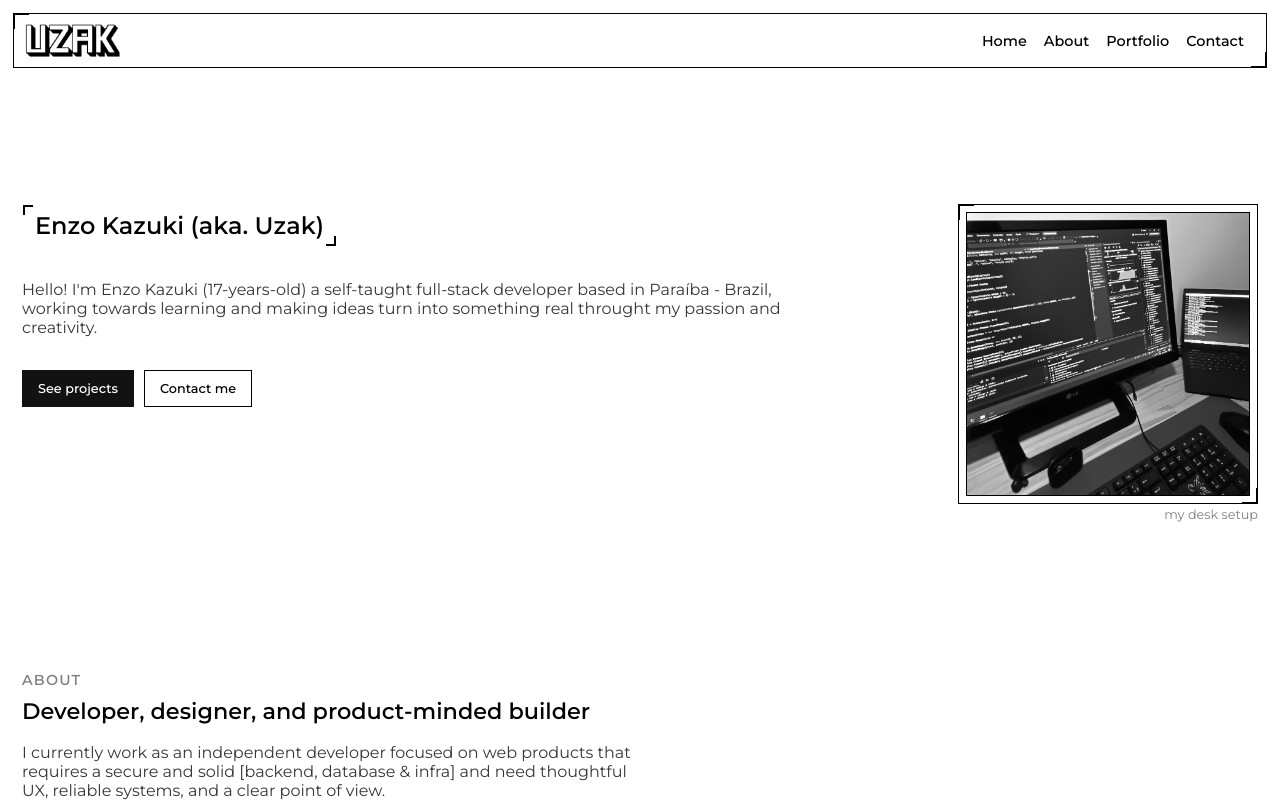
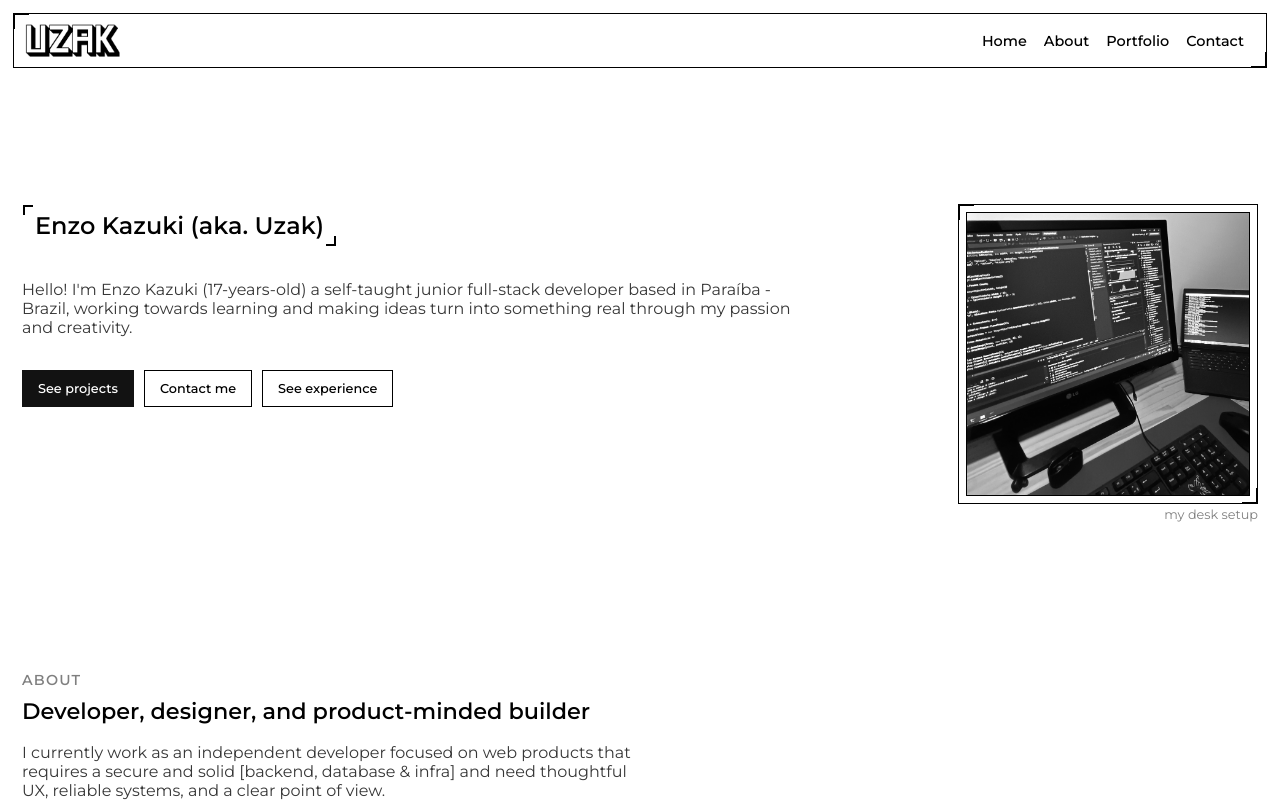
Before and after one commit to enzoKazuki/uzaktech.web, a Next.js app: page /portfolio in a window 1280 px wide. Built offline with nearby package versions, Linux system fonts and the light colour scheme; no server answers.

Commit message:
portfolio polish and typo

```diff
--- a/src/app/(root)/portfolio/page.tsx
+++ b/src/app/(root)/portfolio/page.tsx
@@ -1,5 +1,4 @@
 import * as s from "./styles";
-import * as bx from "@/styles/primitive/box";
 import * as tx from "@/styles/primitive/text";
 import * as sc from "@/styles/primitive/section";
 import * as wp from "@/styles/primitive/wrapper";
@@ -7,7 +6,8 @@ import { AvailabilityLable, Cta, ProjectView, Stack } from "@/components";
 import { Metadata } from "next";
 
 export const metadata: Metadata = {
-	title: "Portfolio"
+	title: "Portfolio",
+	keywords: ["enzo kazuki", "kazuki", "uzak"]
 };
 
 export default function Page() {
@@ -19,12 +19,13 @@ export default function Page() {
 						Enzo Kazuki (aka. Uzak)
 					</tx.H1>
 					<sc.Copy $maxWidth="49rem">
-						Hello! I'm Enzo Kazuki (17-years-old) a self-taught full-stack developer based in Paraíba - Brazil, working towards learning and making ideas turn into something real throught my passion and creativity.
+						Hello! I'm Enzo Kazuki (17-years-old) a self-taught junior full-stack developer based in Paraíba - Brazil, working towards learning and making ideas turn into something real through my passion and creativity.
 					</sc.Copy>
 
 					<wp.Row $fWrap="wrap" $gap="10px">
 						<Cta href="#projects">See projects</Cta>
 						<Cta href="/contact" btnProps={{$style: "ghost_link"}}>Contact me</Cta>
+						<Cta href="#experience" btnProps={{$style: "ghost_link"}}>See experience</Cta>
 					</wp.Row>
 				</sc.Content>
 
@@ -130,7 +131,7 @@ export default function Page() {
 				<ProjectView portfolio />
 			</sc.Section>
 
-			<sc.Section id="career">
+			<sc.Section id="experience">
 				<sc.Label>Career</sc.Label>
 				<sc.Title>My professional experience</sc.Title>
 
--- a/src/app/layout.tsx
+++ b/src/app/layout.tsx
@@ -15,7 +15,9 @@ export const metadata: Metadata = {
 		"uzaktech",
 		"developer studio",
 		"indie developer",
-		"protfolio"
+		"freelance",
+		"freelance studio",
+		"portfolio"
 	],
 	metadataBase: new URL("https://uzak.com.br"),
 	alternates: {
```
